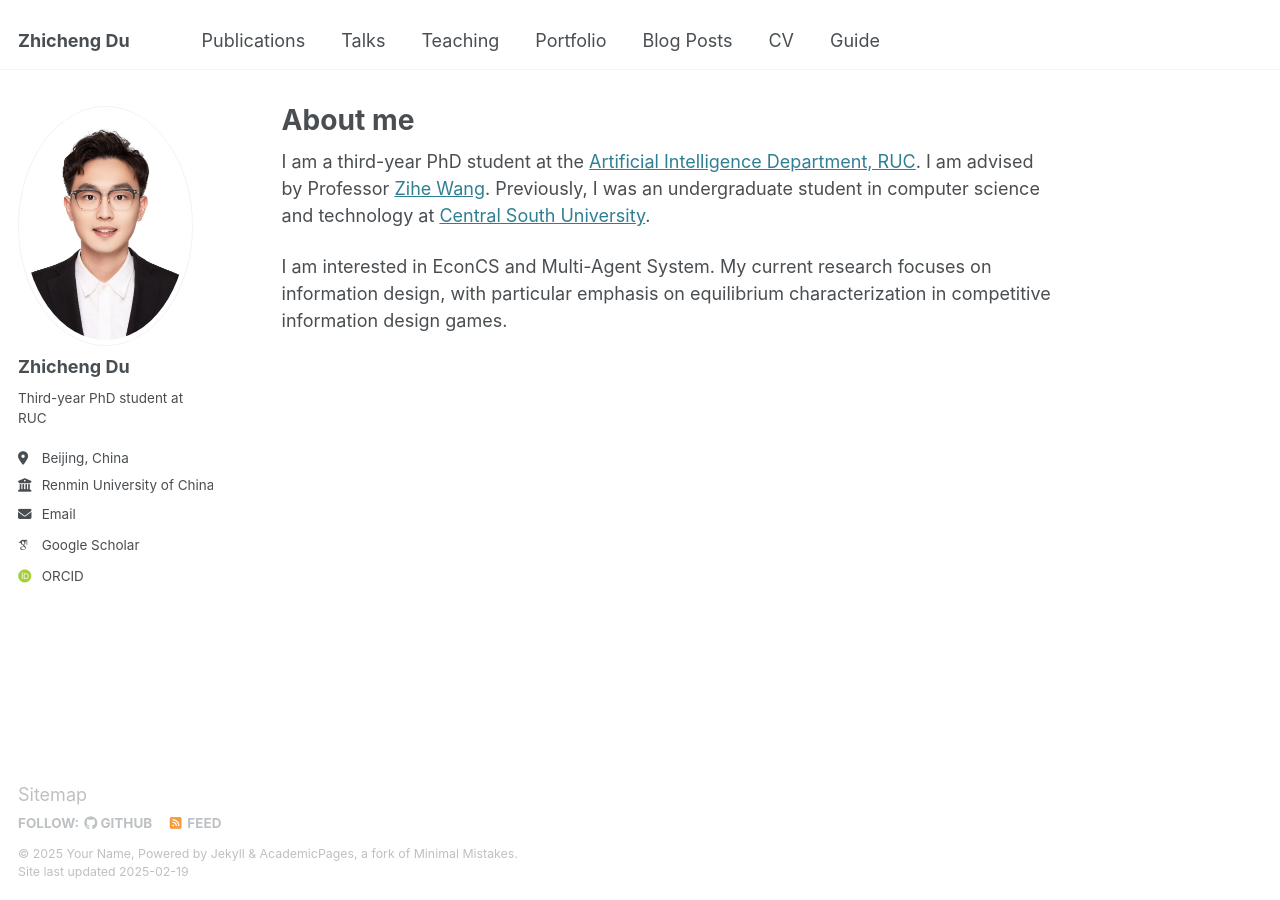
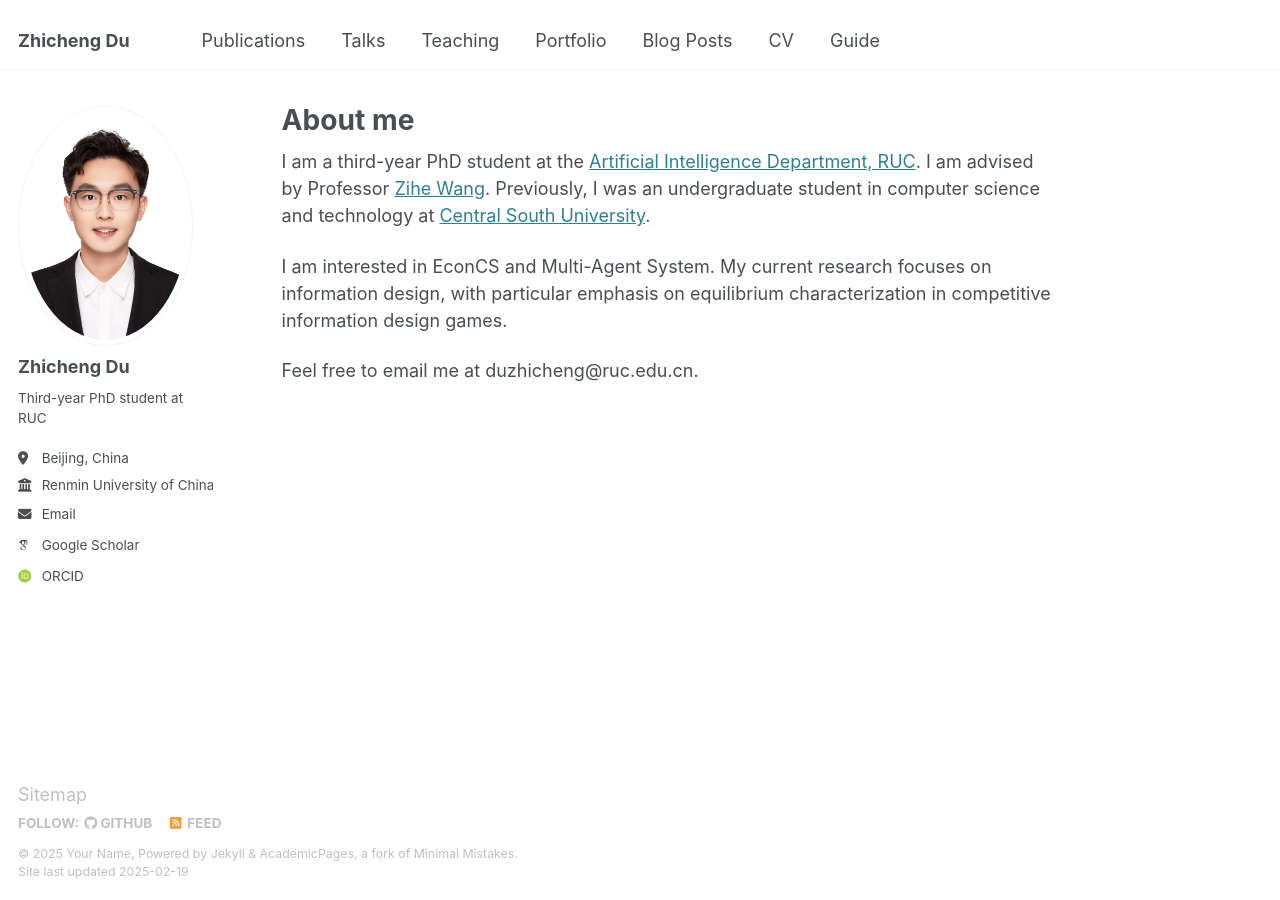
Before and after one commit to DUABC/zhichengdu, a Jekyll site: the page built from _pages/about.md, in a window 1280 px wide. Built offline with Jekyll 4.4.1, drawn with Linux system fonts in a browser that asks for light colours; some web fonts are replaced.

Commit message:
Update about.md

```diff
--- a/_pages/about.md
+++ b/_pages/about.md
@@ -13,3 +13,5 @@ Previously, I was an undergraduate student in computer science and technology at
 
 I am interested in EconCS and Multi-Agent System.
 My current research focuses on information design, with particular emphasis on equilibrium characterization in competitive information design games.
+
+Feel free to email me at duzhicheng@ruc.edu.cn.
```
